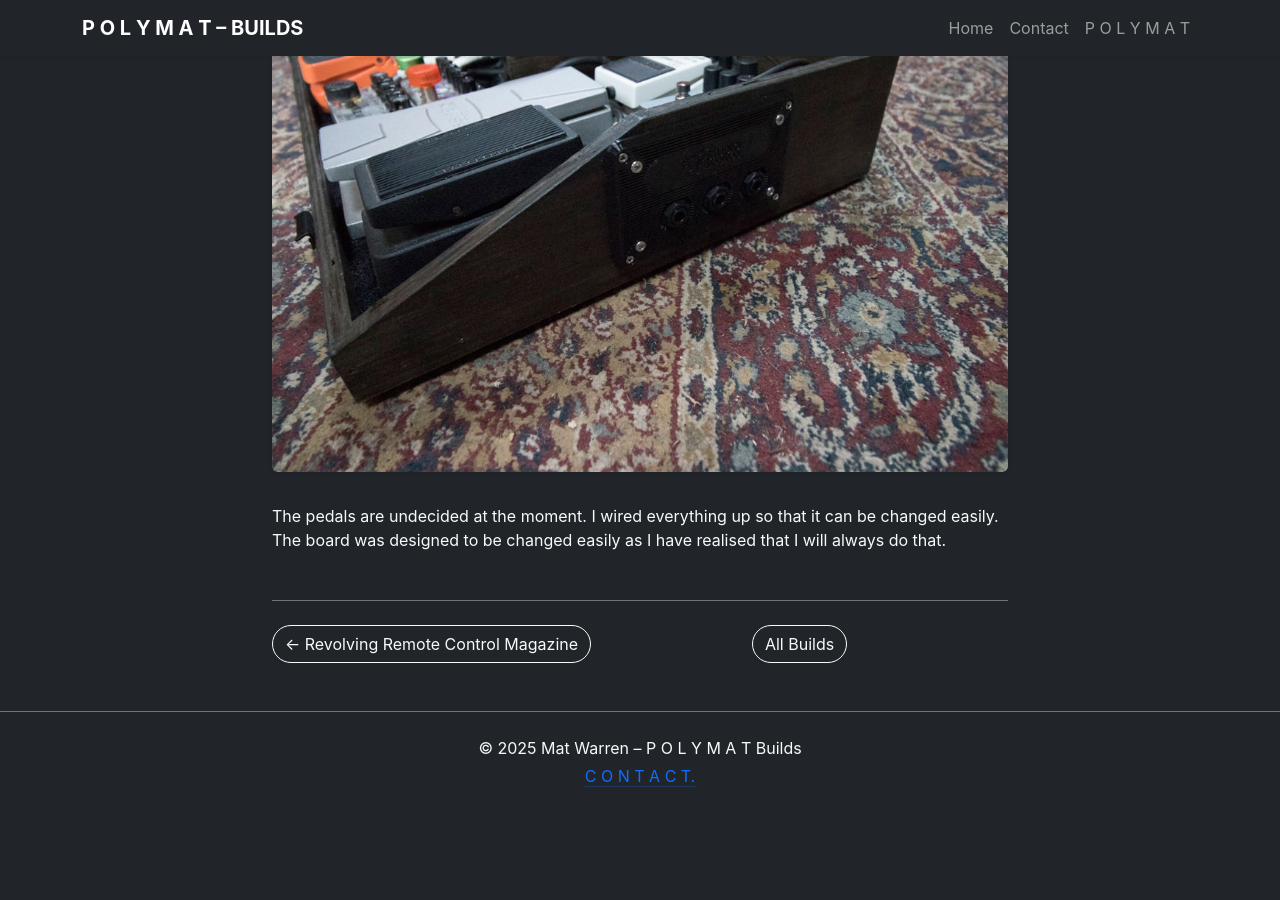
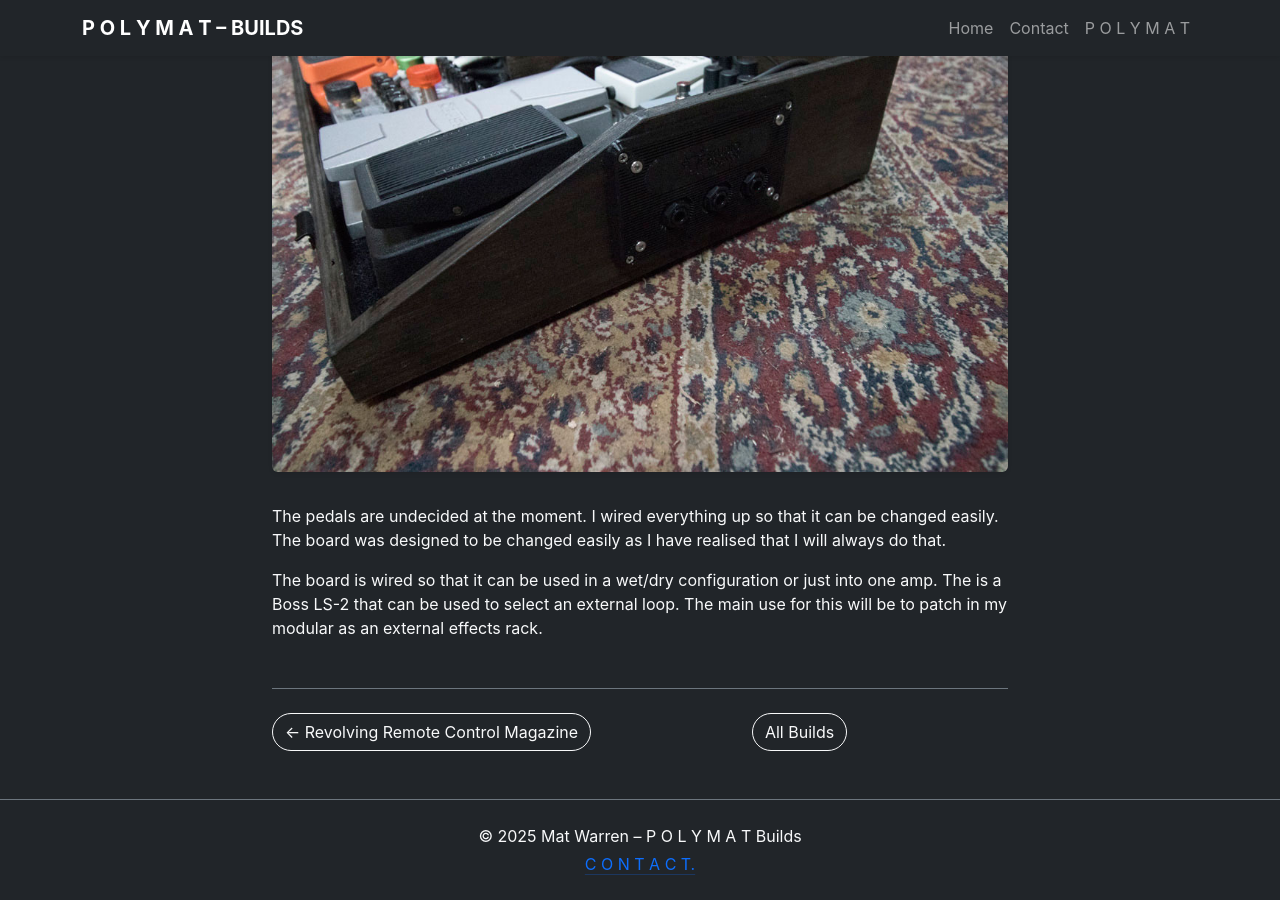
Before and after one commit to astro-mat/polymatBuilds, a Jekyll site: the page built from _builds/2025Pedalboard.md, in a window 1280 px wide and 900 px high, scrolled down 2637 px. Built offline with Jekyll 4.4.1, drawn with Linux system fonts in a browser that asks for light colours; before the commit the page ends 3449 px from its top, so only the background shows below that; some of the changed lines change nothing that is shown.

Commit message:
Changes to post

```diff
--- a/_builds/2025Pedalboard.md
+++ b/_builds/2025Pedalboard.md
@@ -2,7 +2,7 @@
 layout: build
 title: "2025 Guitar Pedalboard"
 date: 2025-11-04
-image: "/assets/images/2025Pedalboard/pedalboard_1.jpg"
+image: "/assets/images/2025Pedalboard/pedalboard_3.jpg"
 description: "All purpose Guitar pedalboard for 2025"
 category: ["Music Equipment", "Carpentry"]
 ---
@@ -23,3 +23,5 @@ The interface between board and amps, guitar etc was done with a 3D printed box
 ![Pedalboard_4]({{ "/assets/images/2025Pedalboard/pedalboard_4.jpg" | relative_url }})
 
 The pedals are undecided at the moment. I wired everything up so that it can be changed easily. The board was designed to be changed easily as I have realised that I will always do that.
+
+The board is wired so that it can be used in a wet/dry configuration or just into one amp. The is a Boss LS-2 that can be used to select an external loop. The main use for this will be to patch in my modular  as an external effects rack.
```
